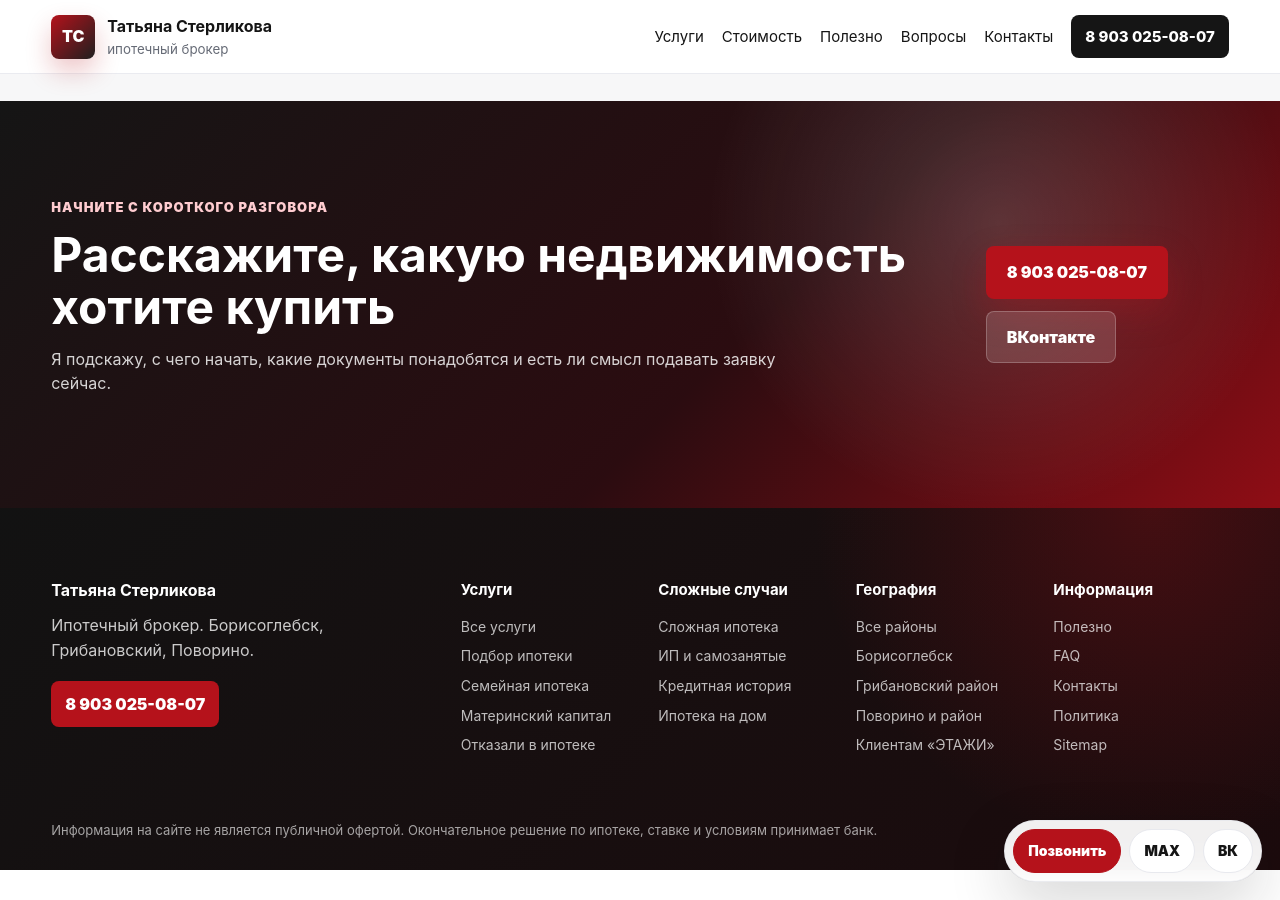
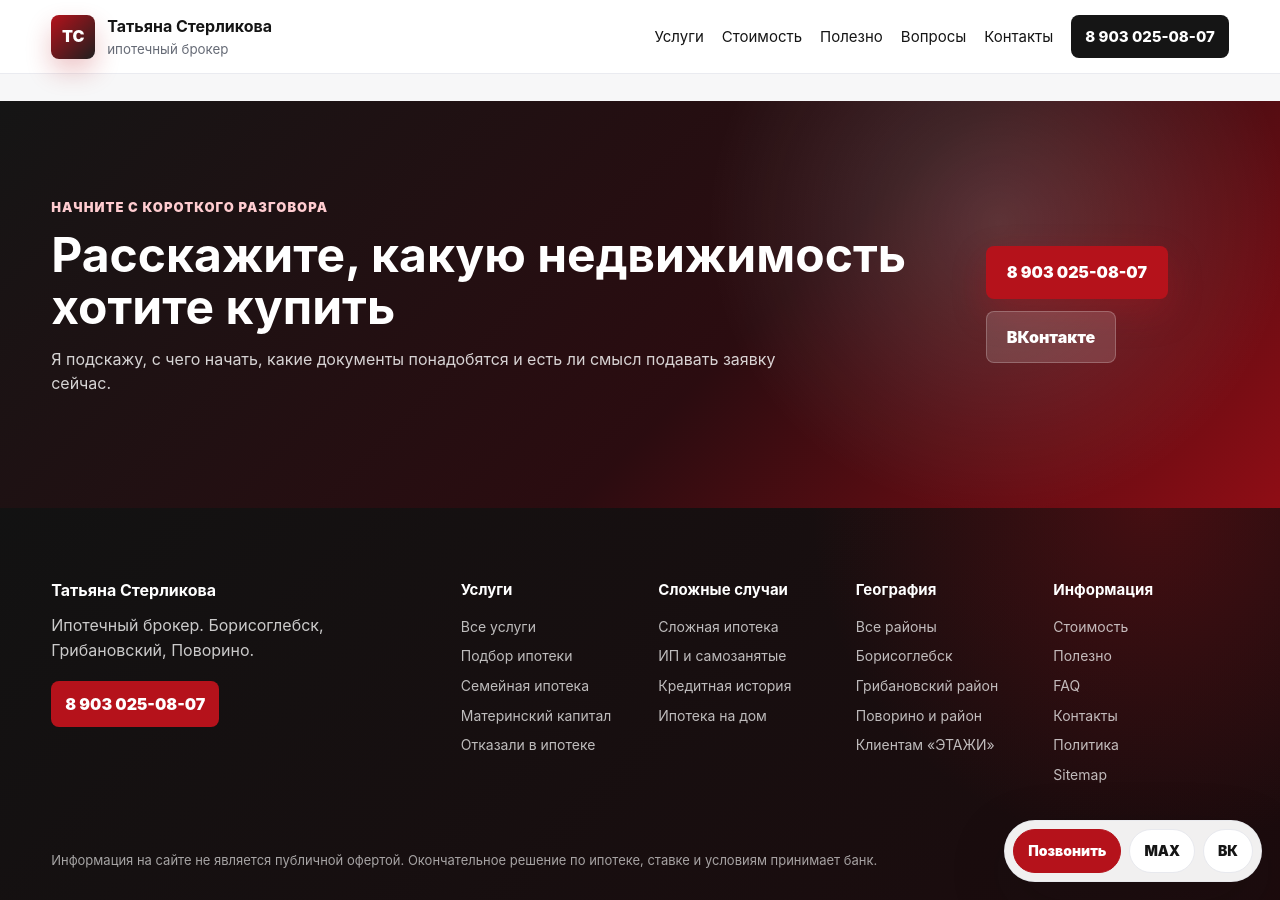
Before and after one commit to deputat36/broker, a Jekyll site: the page built from index.md, in a window 1280 px wide and 900 px high, scrolled down 9127 px. Built offline with Jekyll 4.4.1, drawn with Linux system fonts in a browser that asks for light colours; our own code applies the rules of GitHub Pages for plain Markdown files.

Commit message:
Link pricing page from navigation

```diff
--- a/_layouts/default.html
+++ b/_layouts/default.html
@@ -24,7 +24,7 @@
     <button class="nav-toggle" type="button" aria-expanded="false" aria-controls="main-nav">Меню</button>
     <nav class="main-nav" id="main-nav">
       <a href="{{ '/uslugi/' | relative_url }}">Услуги</a>
-      <a href="{{ '/#prices' | relative_url }}">Стоимость</a>
+      <a href="{{ '/stoimost/' | relative_url }}">Стоимость</a>
       <a href="{{ '/polezno/' | relative_url }}">Полезно</a>
       <a href="{{ '/faq/' | relative_url }}">Вопросы</a>
       <a href="{{ '/kontakty/' | relative_url }}">Контакты</a>
@@ -39,7 +39,7 @@
       <div class="footer-col"><strong>Услуги</strong><a href="{{ '/uslugi/' | relative_url }}">Все услуги</a><a href="{{ '/uslugi/podbor-ipoteki/' | relative_url }}">Подбор ипотеки</a><a href="{{ '/uslugi/semeynaya-ipoteka/' | relative_url }}">Семейная ипотека</a><a href="{{ '/uslugi/materinskiy-kapital/' | relative_url }}">Материнский капитал</a><a href="{{ '/uslugi/otkazali-v-ipoteke/' | relative_url }}">Отказали в ипотеке</a></div>
       <div class="footer-col"><strong>Сложные случаи</strong><a href="{{ '/uslugi/slozhnaya-ipoteka/' | relative_url }}">Сложная ипотека</a><a href="{{ '/uslugi/ipoteka-dlya-ip-samozanyatyh/' | relative_url }}">ИП и самозанятые</a><a href="{{ '/uslugi/ipoteka-s-plohoy-kreditnoy-istoriey/' | relative_url }}">Кредитная история</a><a href="{{ '/uslugi/ipoteka-na-dom/' | relative_url }}">Ипотека на дом</a></div>
       <div class="footer-col"><strong>География</strong><a href="{{ '/geo/' | relative_url }}">Все районы</a><a href="{{ '/geo/borisoglebsk/' | relative_url }}">Борисоглебск</a><a href="{{ '/geo/gribanovskiy/' | relative_url }}">Грибановский район</a><a href="{{ '/geo/povorino/' | relative_url }}">Поворино и район</a><a href="{{ '/#etagi' | relative_url }}">Клиентам «ЭТАЖИ»</a></div>
-      <div class="footer-col"><strong>Информация</strong><a href="{{ '/polezno/' | relative_url }}">Полезно</a><a href="{{ '/faq/' | relative_url }}">FAQ</a><a href="{{ '/kontakty/' | relative_url }}">Контакты</a><a href="{{ '/policy/' | relative_url }}">Политика</a><a href="{{ '/sitemap.xml' | relative_url }}">Sitemap</a></div>
+      <div class="footer-col"><strong>Информация</strong><a href="{{ '/stoimost/' | relative_url }}">Стоимость</a><a href="{{ '/polezno/' | relative_url }}">Полезно</a><a href="{{ '/faq/' | relative_url }}">FAQ</a><a href="{{ '/kontakty/' | relative_url }}">Контакты</a><a href="{{ '/policy/' | relative_url }}">Политика</a><a href="{{ '/sitemap.xml' | relative_url }}">Sitemap</a></div>
     </nav>
     <p class="disclaimer">Информация на сайте не является публичной офертой. Окончательное решение по ипотеке, ставке и условиям принимает банк.</p>
   </footer>
```
